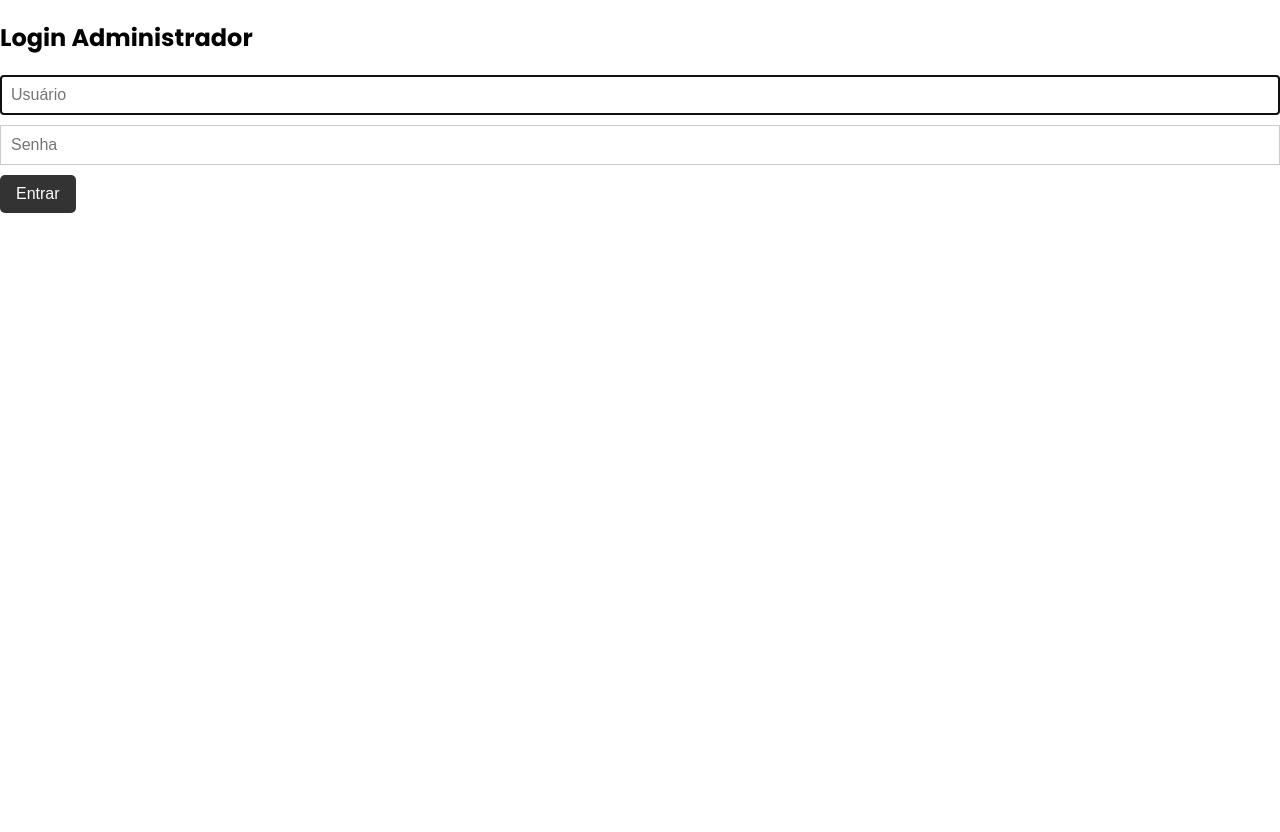
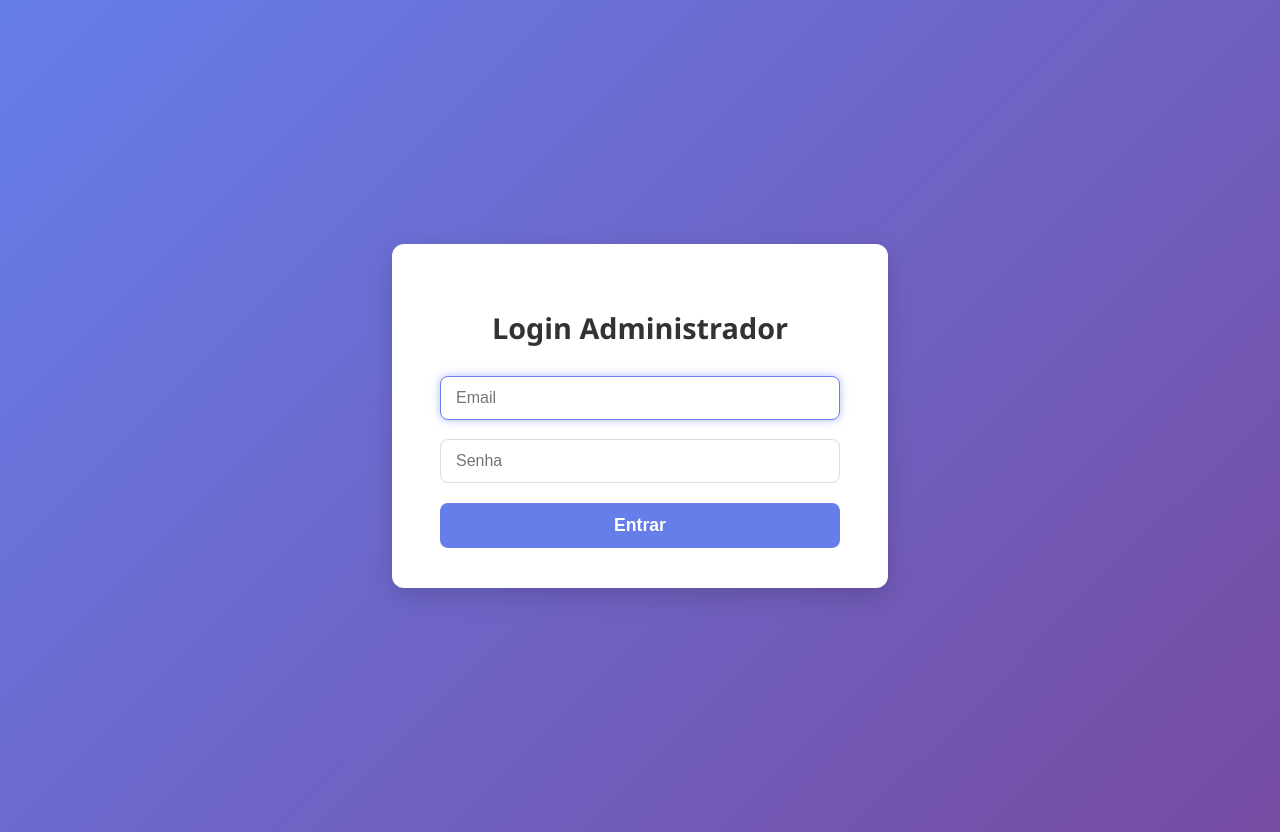
Before and after one commit to josedevricardo/cardapioplanetburguer, a React (Create React App) app: page /login-admin in a window 1280 px wide. Before the commit the page ends 800 px from the top, so only its background shows below. Built offline with nearby package versions, Linux system fonts and the light colour scheme; no server answers.

Commit message:
Ateração no login correção seguraça css no adminpedidos

```diff
--- /dev/null
+++ b/src/PrivateRoute.jsx
@@ -0,0 +1,7 @@
+import React from "react";
+import { Navigate } from "react-router-dom";
+
+export default function PrivateRoute({ children }) {
+  const logado = localStorage.getItem("adminLogado") === "true";
+  return logado ? children : <Navigate to="/login-admin" replace />;
+}
--- a/src/firebaseConfig.js
+++ b/src/firebaseConfig.js
@@ -1,5 +1,6 @@
 import { initializeApp } from "firebase/app";
 import { getDatabase } from "firebase/database";
+import { getAuth } from "firebase/auth"; // ← adicione isto
 
 const firebaseConfig = {
   apiKey: process.env.REACT_APP_FIREBASE_API_KEY,
@@ -13,5 +14,6 @@ const firebaseConfig = {
 
 const app = initializeApp(firebaseConfig);
 const db = getDatabase(app);
+const auth = getAuth(app); // ← adiciona
 
-export { db };
+export { db, auth }; // ← exporta
--- /dev/null
+++ b/src/pages/AdminPedidosFooter.css
@@ -0,0 +1,119 @@
+
+
+.glow-text {
+  text-shadow:
+    0 0 8px rgba(255, 105, 180, 0.7),
+    0 0 15px rgba(255, 105, 180, 0.5),
+    0 0 20px rgba(255, 105, 180, 0.4);
+}
+
+.dark .glow-text {
+  text-shadow:
+    0 0 10px rgba(253, 224, 71, 0.9),
+    0 0 20px rgba(253, 224, 71, 0.7),
+    0 0 30px rgba(253, 224, 71, 0.5);
+}
+
+.animate-fadeIn {
+  animation: fadeIn 0.6s ease-in-out forwards;
+}
+
+/* ---------- TIPOGRAFIA ---------- */
+h1 {
+  font-size: 2.3rem;
+  color: #D2691E;
+}
+
+/* ---------- ALERTAS ---------- */
+.alert {
+  background-color: #e63946;
+  color: white;
+  padding: 16px;
+  border-radius: 12px;
+  margin: 1rem auto;
+  max-width: 600px;
+  box-shadow: 0 4px 10px rgba(0, 0, 0, 0.3);
+  display: flex;
+  justify-content: space-between;
+  align-items: center;
+  animation: fadeIn 0.5s ease-in-out;
+}
+
+.alert p {
+  margin-bottom: 10px;
+}
+
+.alert button {
+  background-color: #f1c40f;
+  color: #1a1a1a;
+  border: none;
+  padding: 8px 14px;
+  border-radius: 8px;
+  cursor: pointer;
+  font-weight: bold;
+  transition: background 0.3s ease;
+}
+
+.alert button:hover {
+  background-color: #ffd700;
+}
+
+/* ---------- FOOTER ---------- */
+.footer {
+  background-color: green;
+  color: white;
+  padding: 20px;
+  text-align: center;
+}
+
+
+.direitos {
+  display: flex;
+  flex-direction: column;
+  gap: 10px;
+  color: #333;
+  font-size: 14px;
+}
+
+/* ---------- AVISOS DE PEDIDO ---------- */
+.text-pedidos {
+  text-align: center;
+  margin-bottom: 10px;
+  color: #fff;
+  font-size: 20px;
+  font-weight: bold;
+  background-color: chocolate;
+}
+
+/* ---------- INFORMAÇÃO DE HORÁRIO ---------- */
+.time {
+  text-align: center;
+  font-size: 10px;
+}
+
+/* ---------- ANIMAÇÕES ---------- */
+@keyframes fadeIn {
+  from {
+    opacity: 0;
+    transform: translateY(-10px);
+  }
+  to {
+    opacity: 1;
+    transform: translateY(0);
+  }
+}
+
+/* ---------- COMPORTAMENTO DE SCROLL ---------- */
+html {
+  scroll-behavior: smooth;
+}
+
+
+@keyframes fadeIn {
+  from {
+    opacity: 0;
+  }
+  to {
+    opacity: 1;
+  }
+}
--- /dev/null
+++ b/src/pages/LoginAdmin.css
@@ -0,0 +1,83 @@
+/* Container centralizado com fundo suave */
+.login-container {
+  display: flex;
+  justify-content: center;
+  align-items: center;
+  min-height: 100vh;
+  background: linear-gradient(135deg, #667eea, #764ba2);
+  font-family: 'Segoe UI', Tahoma, Geneva, Verdana, sans-serif;
+  padding: 1rem;
+}
+
+/* Card branco com sombra e cantos arredondados */
+.login-card {
+  background: #fff;
+  padding: 2.5rem 3rem;
+  border-radius: 12px;
+  box-shadow: 0 8px 24px rgba(0, 0, 0, 0.15);
+  width: 100%;
+  max-width: 400px;
+  text-align: center;
+}
+
+/* Título */
+.login-card h2 {
+  margin-bottom: 1.8rem;
+  color: #333;
+  font-weight: 700;
+  font-size: 1.8rem;
+}
+
+/* Inputs estilos */
+.login-card input[type="email"],
+.login-card input[type="password"] {
+  width: 100%;
+  padding: 12px 15px;
+  margin-bottom: 1.2rem;
+  border: 1.8px solid #ddd;
+  border-radius: 8px;
+  font-size: 1rem;
+  transition: border-color 0.3s ease;
+}
+
+/* Foco nos inputs */
+.login-card input[type="email"]:focus,
+.login-card input[type="password"]:focus {
+  border-color: #667eea;
+  outline: none;
+  box-shadow: 0 0 8px rgba(102, 126, 234, 0.5);
+}
+
+/* Botão */
+.login-card button {
+  width: 100%;
+  padding: 12px 0;
+  background-color: #667eea;
+  color: white;
+  border: none;
+  border-radius: 8px;
+  font-size: 1.1rem;
+  font-weight: 600;
+  cursor: pointer;
+  transition: background-color 0.3s ease;
+}
+
+/* Hover no botão */
+.login-card button:hover {
+  background-color: #5a67d8;
+}
+
+/* Mensagens de erro e sucesso */
+.error-message {
+  color: #e53e3e;
+  margin-bottom: 1rem;
+  font-weight: 600;
+  font-size: 0.9rem;
+}
+
+.success-message {
+  color: #38a169;
+  margin-bottom: 1rem;
+  font-weight: 600;
+  font-size: 0.9rem;
+}
--- a/src/pages/LoginAdmin.jsx
+++ b/src/pages/LoginAdmin.jsx
@@ -1,8 +1,10 @@
-import React, { useState, useEffect } from "react";
+import React, { useState } from "react";
 import { useNavigate } from "react-router-dom";
+import { signInWithEmailAndPassword } from "firebase/auth";
+import { auth } from "../firebaseConfig";
+import "./LoginAdmin.css"
 
-const usuarioCorreto = "admin";
-const senhaCorreta = "1234";
+
 
 export default function LoginAdmin() {
   const [usuario, setUsuario] = useState("");
@@ -11,89 +13,45 @@ export default function LoginAdmin() {
   const [sucesso, setSucesso] = useState(false);
   const navigate = useNavigate();
 
-  useEffect(() => {
-    if (erro) {
-      const timer = setTimeout(() => setErro(""), 3000);
-      return () => clearTimeout(timer);
+  async function handleSubmit(e) {
+    e.preventDefault();
+    try {
+      await signInWithEmailAndPassword(auth, usuario.trim(), senha.trim());
+      localStorage.setItem("adminLogado", "true");
+      setSucesso(true);
+      setErro("");
+      setTimeout(() => navigate("/admin"), 1000);
+    } catch (error) {
+      setErro("Usuário ou senha incorretos.");
+      setSucesso(false);
     }
-  }, [erro]);
-
-  function handleSubmit(e) {
-    e.preventDefault();
-
-    // Sanitização básica
-    const user = usuario.trim();
-    const pass = senha.trim();
-
-    if (user === usuarioCorreto && pass === senhaCorreta) {
-  localStorage.setItem("adminLogado", "true");
-  // NOVO: salva o mesmo token que o backend espera
-  localStorage.setItem("token", "DATABASE_URL='postgresql://neondb_owner:npg_Tbtrzg97okps@ep-odd-scene-a8k1gwn8-pooler.eastus2.azure.neon.tech/neondb?sslmode=require&channel_binding=require'");
-
-  setSucesso(true);
-  setTimeout(() => navigate("/admin"), 1000);
-}
-
   }
 
   return (
-    <div
-      style2={{
-        padding: "2rem",
-        maxWidth: 360,
-        margin: "auto",
-        fontFamily: "Arial",
-        textAlign: "center",
-        border: "1px solid #ddd",
-        marginTop: "10vh",
-        borderRadius: 10,
-        boxShadow: "0 0 10px rgba(0,0,0,0.1)"
-      }}
-    >
+    <div className="login-container">
+      <div className="login-card">
         <h2>Login Administrador</h2>
         <form onSubmit={handleSubmit}>
           <input
-          type="text"
-          placeholder="Usuário"
+            type="email"
+            placeholder="Email"
             value={usuario}
             onChange={(e) => setUsuario(e.target.value)}
-          style={{
-            width: "100%",
-            marginBottom: 10,
-            padding: 10,
-            fontSize: 16
-          }}
             autoFocus
+            required
           />
           <input
             type="password"
             placeholder="Senha"
             value={senha}
             onChange={(e) => setSenha(e.target.value)}
-          style={{
-            width: "100%",
-            marginBottom: 10,
-            padding: 10,
-            fontSize: 16
-          }}
+            required
           />
-        {erro && <p style={{ color: "red", marginBottom: 10 }}>{erro}</p>}
-        {sucesso && <p style={{ color: "green", marginBottom: 10 }}>✅ Logado!</p>}
-        <button
-          type="submit"
-          style={{
-            padding: "10px 16px",
-            backgroundColor: "#333",
-            color: "#fff",
-            fontSize: 16,
-            border: "none",
-            borderRadius: 5,
-            cursor: "pointer"
-          }}
-        >
-          Entrar
-        </button>
+          {erro && <p className="error-message">{erro}</p>}
+          {sucesso && <p className="success-message">✅ Logado com sucesso!</p>}
+          <button type="submit">Entrar</button>
         </form>
+      </div>
     </div>
   );
 }
--- a/src/pages/adminProdutos.css
+++ b/src/pages/adminProdutos.css
@@ -89,6 +89,12 @@
   max-height: 90vh;
   overflow-y: auto;
   box-shadow: 0 2px 10px rgba(0,0,0,0.3);
+}
+
+
+.logoPequeno {
+  width: 36px;
+  height: auto;
 }
 
 
--- a/src/pages/stiloPedido.css
+++ b/src/pages/stiloPedido.css
@@ -4,7 +4,7 @@
 .container {
   max-width: 1200px;
   margin: 20px auto;
-  margin-top: 7rem;
+  margin-top: 9rem;
   padding: 20px;
   font-family: "Segoe UI", Tahoma, Geneva, Verdana, sans-serif;
   background: #fff;
@@ -28,11 +28,6 @@
   display: flex;
   align-items: center;
   gap: 12px;
-}
-
-.logoPequeno {
-  width: 36px;
-  height: auto;
 }
 
 
@@ -60,6 +55,24 @@
 .logoutBtn2:hover {
   background-color: #e60000;
 }
+
+.logoTitulo {
+  display: flex;
+  flex-direction: column; /* Coluna: um abaixo do outro */
+  align-items: flex-start; /* Alinhar à esquerda (ou center, se preferir) */
+  gap: 4px;
+}
+
+.logo-pequeno {
+ height: 30px;
+  width: 30px;
+  object-fit: contain;
+  background-image: url("../assets/mascote.png");
+  background-size: contain;
+  background-repeat: no-repeat;
+  background-position: center;
+}
+
 
 .tituloPainel {
   font-size: 1rem;
--- a/src/rotas.js
+++ b/src/rotas.js
@@ -11,12 +11,10 @@ import Sucos from "./pages/sucos/Sucos.jsx";
 import Acrescimo from "./pages/acrescimo/Acrescimo.jsx";
 import Acai from "./pages/acai/Acai.jsx";
 
-
-import AdminPedidos from "./pages/AdminPedidos";
-
-import LoginAdmin from "./pages/LoginAdmin";
-import { Protegido } from "./components/Protegido";
-
+// Import das páginas admin
+import AdminPedidos from "./pages/AdminPedidos.jsx";
+import LoginAdmin from "./pages/LoginAdmin.jsx";
+import PrivateRoute from "./PrivateRoute.jsx"; // ajuste o caminho aqui para o correto
 
 function Rotas() {
   return (
@@ -33,17 +31,15 @@ function Rotas() {
       <Route path="/acai" element={<Acai />} />
       <Route path="/login-admin" element={<LoginAdmin />} />
 
-
       {/* Rotas protegidas admin */}
       <Route
         path="/admin"
         element={
-          <Protegido>
+          <PrivateRoute>
             <AdminPedidos />
-          </Protegido>
+          </PrivateRoute>
         }
       />
-
 
       {/* Página 404 */}
       <Route
```
Also changed, not shown: src/components/Logout.jsx (+10 -7 lines), src/components/MenuAdmin.jsx (+10 -7 lines), src/components/menuadmin.css (+33 -26 lines), src/pages/AdminPedidos.jsx (+32 -4 lines). Lines whose indentation alone changed are shown as unchanged.
